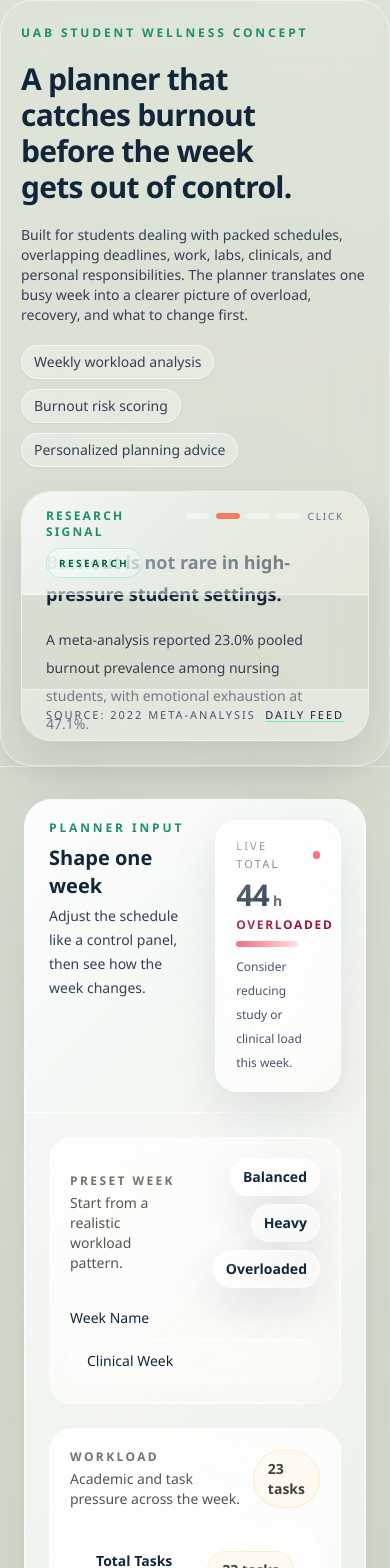
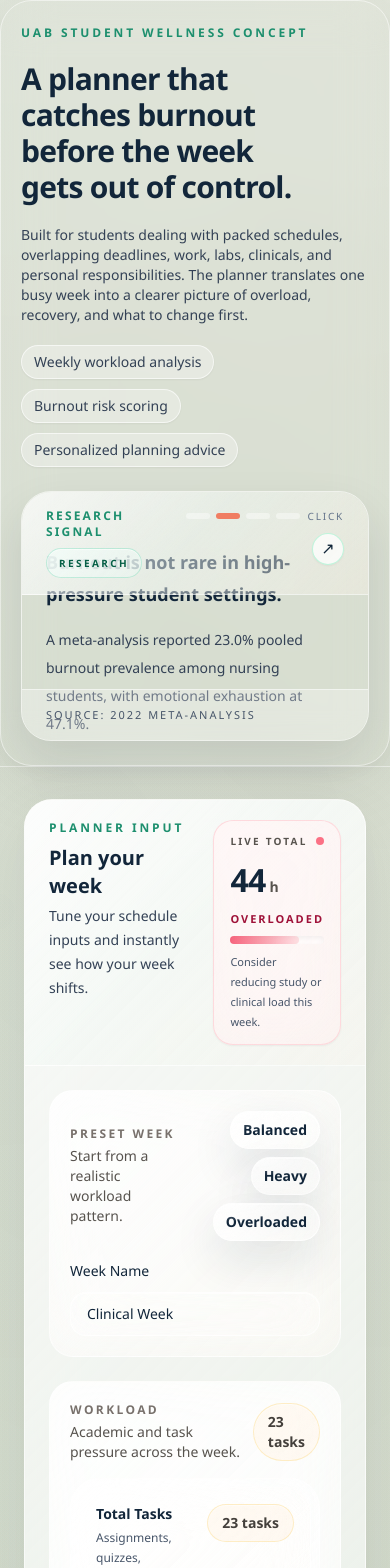
Before and after one commit to dominhduy09/burnout-sentinel, a Next.js app in the folder frontend/: page / in a window 390 px wide. Shown: the top 1568 px of the page. Built offline with nearby package versions, Linux system fonts and the light colour scheme.

Commit message:
UX better!

```diff
--- a/frontend/components/planner-form.tsx
+++ b/frontend/components/planner-form.tsx
@@ -596,6 +596,13 @@ export function PlannerForm() {
         ? "Watch recovery time and protect sleep."
         : "This load looks manageable with current recovery.";
 
+  const liveTotalTone =
+    totalLoadStatus === "risk"
+      ? "border-rose-200/70 bg-[linear-gradient(135deg,_rgba(255,245,245,0.82)_0%,_rgba(255,237,237,0.45)_100%)]"
+      : totalLoadStatus === "watch"
+        ? "border-amber-200/70 bg-[linear-gradient(135deg,_rgba(255,249,240,0.82)_0%,_rgba(255,240,214,0.45)_100%)]"
+        : "border-emerald-200/70 bg-[linear-gradient(135deg,_rgba(242,255,250,0.82)_0%,_rgba(228,250,241,0.45)_100%)]";
+
   return (
     <div className="grid gap-8 xl:grid-cols-[minmax(0,0.8fr)_minmax(0,1.2fr)] xl:items-start 2xl:grid-cols-[minmax(0,0.76fr)_minmax(0,1.24fr)]">
       <div className="min-w-0">
@@ -605,30 +612,30 @@ export function PlannerForm() {
             <div className="relative flex items-start justify-between gap-4">
               <div>
                 <p className="eyebrow">Planner Input</p>
-                <h2 className="mt-2 text-xl font-semibold">Shape one week</h2>
+                <h2 className="mt-2 text-xl font-semibold">Plan your week</h2>
                 <p className="mt-1 max-w-md text-sm leading-6 text-slate-700">
-                  Adjust the schedule like a control panel, then see how the week changes.
+                  Tune your schedule inputs and instantly see how your week shifts.
                 </p>
               </div>
-              <div className="glass-stat w-full sm:w-auto sm:min-w-[196px]">
+              <div className={`w-full rounded-[20px] border px-4 py-3 shadow-sm backdrop-blur-xl sm:w-auto sm:min-w-[206px] ${liveTotalTone}`}>
                 <div className="flex items-center justify-between gap-2">
-                  <p className="text-[11px] uppercase tracking-[0.2em] text-stone-600">Live Total</p>
+                  <p className="text-[10px] font-semibold uppercase tracking-[0.22em] text-stone-600">Live Total</p>
                   <span className={`h-2 w-2 rounded-full ${statStyleByStatus[totalLoadStatus].dot}`} />
                 </div>
-                <p className="mt-1 text-3xl font-semibold tabular-nums tracking-tight text-ink">
+                <p className="mt-1 text-[2rem] font-semibold tabular-nums tracking-tight text-ink">
                   {totalLoad}
                   <span className="ml-1 text-sm font-semibold text-stone-600">h</span>
                 </p>
-                <p className={`mt-1 text-xs font-semibold uppercase tracking-[0.14em] ${statStyleByStatus[totalLoadStatus].label}`}>
+                <p className={`mt-1 text-[11px] font-semibold uppercase tracking-[0.18em] ${statStyleByStatus[totalLoadStatus].label}`}>
                   {liveTotalTitle}
                 </p>
-                <div className="mt-2 h-1.5 rounded-full bg-white/35">
+                <div className="mt-2 h-2 rounded-full bg-white/45 shadow-inner">
                   <div
-                    className={`h-1.5 rounded-full bg-gradient-to-r ${statStyleByStatus[totalLoadStatus].bar}`}
+                    className={`h-2 rounded-full bg-gradient-to-r ${statStyleByStatus[totalLoadStatus].bar}`}
                     style={{ width: `${clampPercent(totalLoad, 60)}%` }}
                   />
                 </div>
-                <p className="mt-2 text-xs leading-6 text-slate-600">{liveTotalHint}</p>
+                <p className="mt-2 text-[11px] leading-5 text-slate-600">{liveTotalHint}</p>
               </div>
             </div>
           </div>
@@ -703,7 +710,7 @@ export function PlannerForm() {
                   <p className="mt-1 text-sm text-stone-600">Sleep, stress, and the amount of room left to breathe.</p>
                 </div>
                 <div className="glass-pill glass-pill-mint">
-                  {values.free_hours}h buffer
+                  {values.free_hours} buffer
                 </div>
               </div>
 
@@ -716,21 +723,16 @@ export function PlannerForm() {
               </div>
             </div>
 
-            <div className="surface-shell p-4">
-              <div className="grid gap-4 sm:grid-cols-3">
-                <div className="glass-stat">
+            <div className="surface-shell rounded-[28px] border border-white/65 bg-[linear-gradient(135deg,_rgba(255,255,255,0.72)_0%,_rgba(249,247,242,0.38)_56%,_rgba(242,249,246,0.24)_100%)] p-5 shadow-[0_16px_38px_rgba(15,23,42,0.08)] backdrop-blur-xl sm:p-6">
+              <div className="grid items-stretch gap-4 sm:grid-cols-3">
+                <div className="glass-stat h-full">
                   <div className="flex items-center justify-between gap-3">
-                    <div className="flex items-center gap-2">
-                      <span className={`h-2 w-2 rounded-full ${statStyleByStatus[totalLoadStatus].dot}`} />
                     <p className={`text-xs uppercase tracking-[0.18em] ${statStyleByStatus[totalLoadStatus].label}`}>
                       Total Load
                     </p>
                   </div>
-                    <span className="text-[10px] uppercase tracking-[0.18em] text-stone-600">hrs</span>
-                  </div>
                   <p className="mt-2 text-3xl font-semibold tabular-nums tracking-tight text-ink">
                     {totalLoad}
-                    <span className="ml-1 text-base font-semibold text-stone-600">h</span>
                   </p>
                   <div className="mt-3 h-2 rounded-full bg-white/30">
                     <div
@@ -740,14 +742,11 @@ export function PlannerForm() {
                   </div>
                 </div>
 
-                <div className="glass-stat">
+                <div className="glass-stat h-full">
                   <div className="flex items-center justify-between gap-3">
-                    <div className="flex items-center gap-2">
-                      <span className={`h-2 w-2 rounded-full ${statStyleByStatus[pressureStatus].dot}`} />
                     <p className={`text-xs uppercase tracking-[0.18em] ${statStyleByStatus[pressureStatus].label}`}>
                       Priority Pressure
                     </p>
-                    </div>
                     <span className="text-[10px] uppercase tracking-[0.18em] text-stone-600">tasks</span>
                   </div>
                   <p className="mt-2 text-3xl font-semibold tabular-nums tracking-tight text-ink">
@@ -761,19 +760,14 @@ export function PlannerForm() {
                   </div>
                 </div>
 
-                <div className="glass-stat">
+                <div className="glass-stat h-full">
                   <div className="flex items-center justify-between gap-3">
-                    <div className="flex items-center gap-2">
-                      <span className={`h-2 w-2 rounded-full ${statStyleByStatus[bufferStatus].dot}`} />
                     <p className={`text-xs uppercase tracking-[0.18em] ${statStyleByStatus[bufferStatus].label}`}>
                       Recovery Buffer
                     </p>
                   </div>
-                    <span className="text-[10px] uppercase tracking-[0.18em] text-stone-600">hrs</span>
-                  </div>
                   <p className="mt-2 text-3xl font-semibold tabular-nums tracking-tight text-ink">
                     {values.free_hours}
-                    <span className="ml-1 text-base font-semibold text-stone-600">h</span>
                   </p>
                   <div className="mt-3 h-2 rounded-full bg-white/30">
                     <div
--- a/frontend/components/research-rotator.tsx
+++ b/frontend/components/research-rotator.tsx
@@ -62,6 +62,7 @@ export default function ResearchRotator() {
               {slide.tag}
             </span>
           </div>
+          <div className="flex flex-col items-end gap-2">
             <div className="flex items-center gap-2">
               <div className="flex gap-1.5">
                 {SLIDES.map((item, itemIndex) => (
@@ -72,6 +73,20 @@ export default function ResearchRotator() {
                 ))}
               </div>
               <span className="text-[10px] uppercase tracking-[0.18em] text-slate-500">Click</span>
+            </div>
+            <div className="group flex items-center gap-2">
+              <span className="max-w-0 overflow-hidden whitespace-nowrap text-[10px] uppercase tracking-[0.18em] text-slate-500 opacity-0 transition-all duration-200 group-hover:max-w-[120px] group-hover:opacity-100">
+                Go to daily feed
+              </span>
+              <Link
+                href="/research-signal"
+                aria-label="Open daily feed"
+                title="Open daily feed"
+                className="inline-flex h-8 w-8 items-center justify-center rounded-full border border-emerald-200/70 bg-white/75 text-ink shadow-sm transition hover:bg-white hover:border-emerald-300 focus:outline-none focus-visible:ring-2 focus-visible:ring-emerald-400/70"
+              >
+                ↗
+              </Link>
+            </div>
           </div>
         </div>
       </button>
@@ -86,9 +101,6 @@ export default function ResearchRotator() {
       <div className="border-t border-white/50 bg-white/30 px-6 py-4 text-[11px] uppercase tracking-[0.18em] text-slate-600">
         <div className="flex items-center justify-between gap-2">
           <span>Source: {slide.source}</span>
-          <Link href="/research-signal" className="text-ink underline decoration-emerald-300/80 underline-offset-2">
-            Daily feed
-          </Link>
         </div>
       </div>
     </div>
```
Lines whose indentation alone changed are shown as unchanged.
